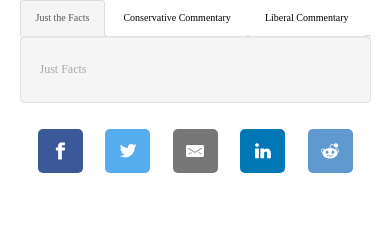
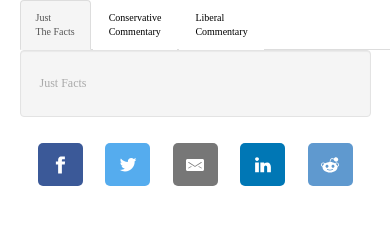
Before and after one commit to iamhunter/Neutral-News, a Django app: template news/templates/news/posttemplate.html in a window 390 px wide; the page is wider, and only the part inside the window is pictured. Shown: the part 263-503 px from the top of that part. Run offline with Django 3.2, Linux system fonts and the light colour scheme; the template is opened without the code that fills it, so the values that code supplies are empty; some libraries are stand-ins or nearby versions; some web fonts are replaced.

Commit message:
💊 Finalized Tabs For Now
Article section seems complete

```diff
--- a/news/static/news/css/style.css
+++ b/news/static/news/css/style.css
@@ -51,6 +51,17 @@ a {
 a:hover{
   color:black;
   text-decoration: none;
+}
+
+#the-sticky-div-container {
+  height: 62px;
+  width: inherit;
+}
+
+
+#the-sticky-div {
+  background-color: white;
+  width: 200%;
 }
 
 #the-sticky-div.sticky {
@@ -360,9 +371,7 @@ a:hover{
   .container-fluid {
     width: 70%
   }
-  .nav-item{
-    font-size: 10px;
-  }
+
 
 }
 @media only all and (max-width: 650px) {
@@ -382,9 +391,13 @@ a:hover{
   .container-fluid {
     width: 90%
   }
-
-
-
+  .nav-item{
+    font-size: 10px;
+  }
+  #the-sticky-div-container {
+    height: 50px;
+    width: inherit;
+  }
   header{
     font-size: 60px;
     overflow: hidden;
--- a/news/templates/news/posttemplate.html
+++ b/news/templates/news/posttemplate.html
@@ -57,13 +57,16 @@
       </font>
     </div>
 
+    <div id="the-sticky-div-container">
     <div id="the-sticky-div" background-color="white">
-      <ul class="nav nav-tabs ">
-        <li class="active"><a data-toggle="tab" class="nav-item nav-link" href="#justfacts">Just the Facts</a></li>
-        <li><a data-toggle="tab" class="nav-item nav-link" href="#conservative">Conservative Commentary</a></li>
-        <li><a data-toggle="tab" class="nav-item nav-link" href="#liberal">Liberal Commentary</a></li>
+      <ul class="nav nav-tabs">
+        <li class="active"><a data-toggle="tab" class="nav-item nav-link" href="#justfacts">Just<br> The Facts</a></li>
+        <li><a data-toggle="tab" class="nav-item nav-link" href="#conservative">Conservative<br>Commentary</a></li>
+        <li><a data-toggle="tab" class="nav-item nav-link" href="#liberal">Liberal<br>Commentary</a></li>
       </ul>
     </div>
+  </div>
+
     <div class="well articletext tab-content">
       <div id="justfacts" class="tab-pane fade in active">
         <div class="articleindicator">Just Facts</div>{{ article.truth | safe }}
```
